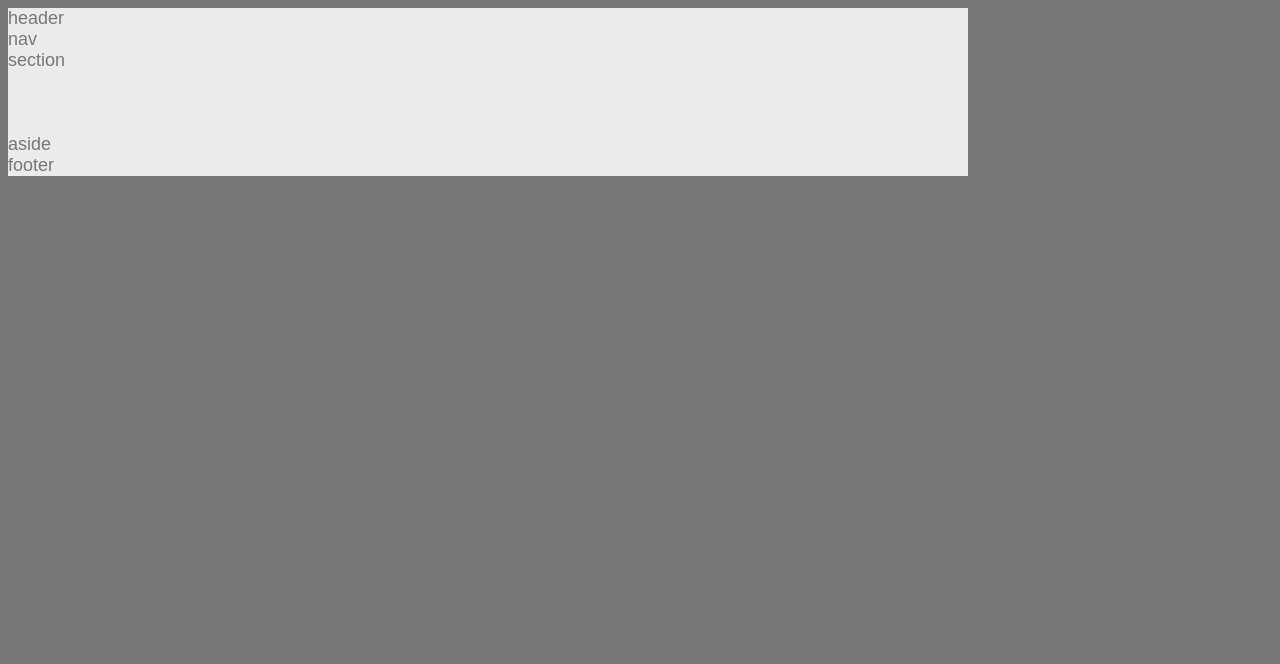
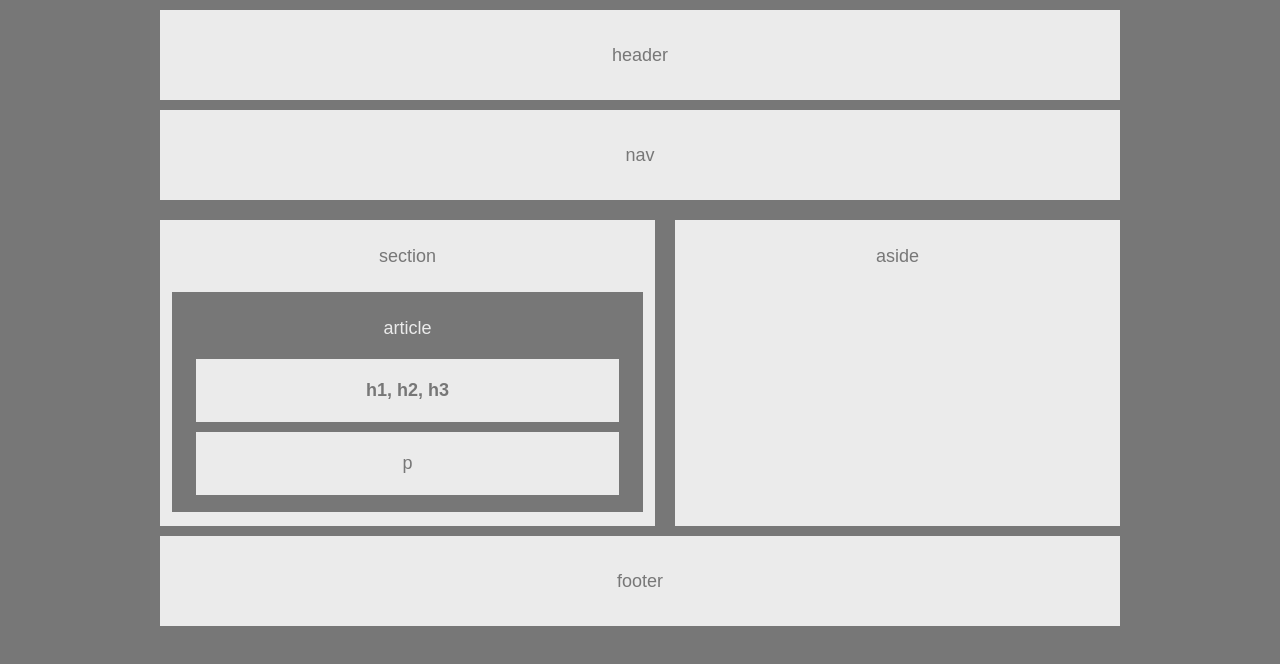
Before and after one commit to stevenpassey/HW_Wireframe, a plain HTML site: page index.html in a window 1280 px wide. Drawn offline with Linux system fonts and the light colour scheme.

Commit message:
- Closed the aritcle tag - Added more css

```diff
--- a/index.html
+++ b/index.html
@@ -11,20 +11,23 @@
 	<nav>
 		nav
 	</nav>
+	<div>
 	<section>
 		section
 		<article>
 			article
-			<div>
+			<span>
 				<strong>h1, h2, h3</strong>
-			</div>
-			<div>
+			</span>
+			<span>
 				p
-			</div>
+			</span>
+		</article>
 	</section>
 	<aside>
 		aside
 	</aside>
+	</div>
 	<footer>
 		footer
 	</footer>
--- a/style.css
+++ b/style.css
@@ -1,5 +1,4 @@
 /* style.css - HW_Wireframe */
-/* section: 495px */
 
 body
 {
@@ -8,17 +7,65 @@ body
 	background-color: #777;
 	width: 960px;
 	font-size: 18px;
+	margin: 0 auto;
+	text-align: center;
 }
 
 
-header, nav, section, aside, footer
+header, nav, footer
 {
+	margin-top: 10px;
+	height: 5em;
 	background-color: #ebebeb;
+	line-height: 5em;
+}
+
+div
+{
+	width: 100%;
+	overflow: hidden;
+}
+
+section, aside
+{
+	margin-top: 20px;
+	height: 17em;
+	line-height: 4em;
+	background-color: #ebebeb;
+	width: 495px;
+	float: left;
+}
+
+aside
+{
+	width: 445px;
+	margin-left: 20px;
 }
 
 article
 {
+	background-color: #777;
 	color: #ebebeb;
+	width: 95%;
+	margin: 0 auto;
+	height: 72%;
+}
+
+span
+{
+	display: block;
+	margin: 0 auto;
+	margin-top: -5px;
+	width: 90%;
+	background-color: #ebebeb;
+	color: #777;
+	line-height: 3.5em;
+	height: 3.5em;
+}
+
+span:nth-last-child(1)
+{
+	margin-top: 10px;
 }
 
 h1, p
```
